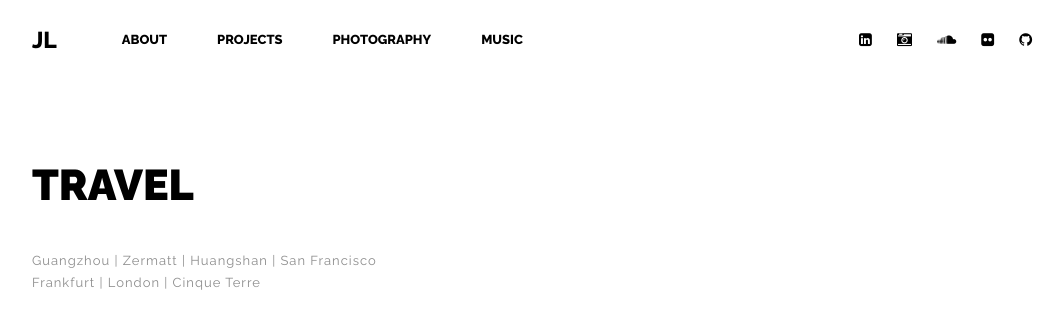
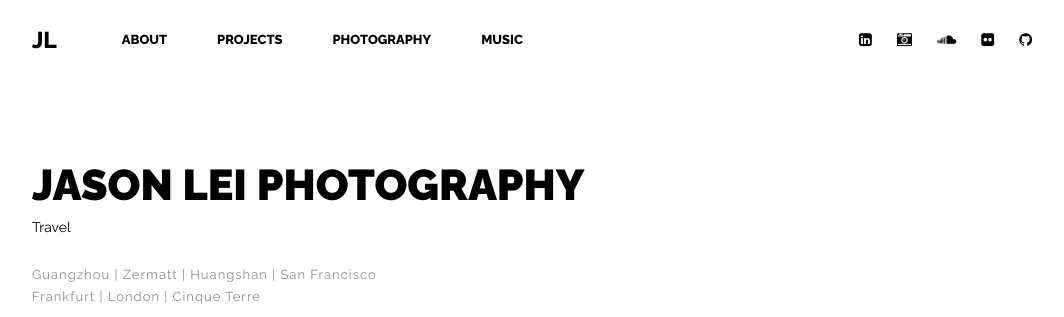
Before and after one commit to jason-lei/jason-lei.github.io, a plain HTML site: page travel.html in a window 1280 px wide. Shown: the top 317 px of the page, without its empty margins (108-1172 px from the left). Drawn offline with Linux system fonts and the light colour scheme.

Commit message:
fixing header on portfolio page

```diff
--- a/travel.html
+++ b/travel.html
@@ -35,8 +35,8 @@
 
         <div class="text-intro" id="site-type">
 
-          <h1>Travel</h1>
-          <!--<h1 class="typewrite"><span>Portfolio</span></h1>-->
+          <h1>Jason Lei Photography</h1>
+          <h3>Travel</h3>
           <p>Guangzhou | Zermatt | Huangshan | San Francisco <br>Frankfurt | London | Cinque Terre</p>
 
         </div>
```
Also changed, not shown: photography.html (+1 -4 lines).
